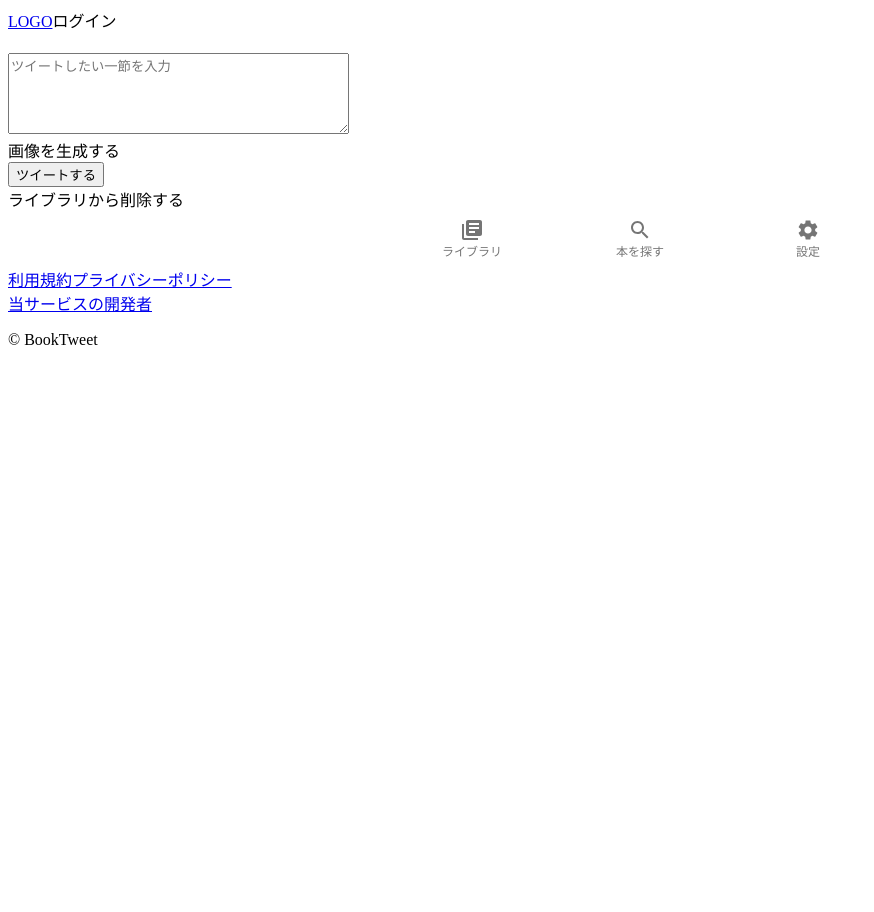
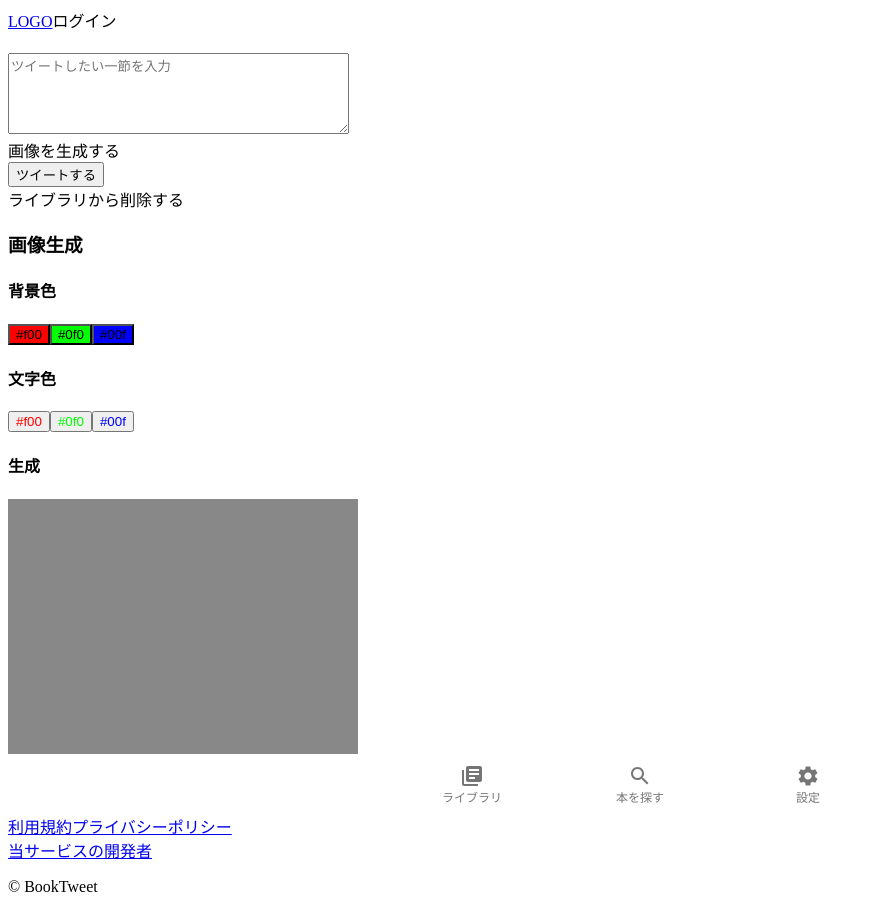
Before and after one commit to welove-t/book-tweet, a Next.js app: page /library/1 in a window 1280 px wide. Shown: the whole page, without its empty margins (0-874 px from the left). Before the commit the page ends 800 px from the top, so only its background shows below. Built offline with nearby package versions, Linux system fonts and the light colour scheme; no server answers.

Commit message:
💄 画像生成UIの構築（canvas導入）

```diff
--- a/package.json
+++ b/package.json
@@ -16,6 +16,7 @@
     "@material-ui/icons": "^4.11.2",
     "@tailwindcss/forms": "^0.3.3",
     "@tailwindcss/line-clamp": "^0.2.1",
+    "canvas": "^2.8.0",
     "date-fns": "^2.22.1",
     "firebase": "^8.7.1",
     "firebase-admin": "^9.11.0",
--- a/pages/library/[id].tsx
+++ b/pages/library/[id].tsx
@@ -19,6 +19,13 @@ const BookDetail = () => {
   const bookId = router.query.id;
   // 本削除時のダイアログ表示ステイト
   const [isOpen, setIsOpen] = useState(false);
+
+  // canvas用
+  const [bgColor, setBgColor] = useState<string>('#888888');
+  const [foColor, setFoColor] = useState<string>('#000000');
+  const [png, setPng] = useState<string | null>(null);
+  const width = 350;
+  const height = 255;
 
   const closeModal = () => {
     setIsOpen(false);
@@ -56,6 +63,27 @@ const BookDetail = () => {
   useEffect(() => {
     getBookData();
   }, []);
+
+  useEffect(() => {
+    const canvasElem = document.createElement('canvas');
+    canvasElem.width = width;
+    canvasElem.height = height;
+
+    const ctx = canvasElem && canvasElem.getContext('2d');
+    if (!canvasElem || !ctx) return;
+
+    // draw
+
+    ctx.clearRect(0, 0, width, height);
+    ctx.fillStyle = bgColor;
+    ctx.fillRect(0, 0, width, height);
+
+    ctx.font = '30px Hiragino Maru Gothic Pro';
+    ctx.fillStyle = foColor;
+    ctx.fillText(bookData.comment, width / 6, height / 2);
+
+    setPng(canvasElem.toDataURL());
+  }, [bgColor, foColor, bookData.comment]);
 
   // 本の削除
   const deleteBook = () => {
@@ -146,6 +174,41 @@ const BookDetail = () => {
             </a>
           </div>
         </form>
+        <div>
+          <h3>画像生成</h3>
+          <h4>背景色</h4>
+          {['#f00', '#0f0', '#00f'].map((color) => (
+            <button
+              key={color}
+              style={{ background: color }}
+              onClick={() => setBgColor(color)}
+            >
+              {color}
+            </button>
+          ))}
+          <h4>文字色</h4>
+          {['#f00', '#0f0', '#00f'].map((color) => (
+            <button
+              key={color}
+              style={{ color }}
+              onClick={() => setFoColor(color)}
+            >
+              {color}
+            </button>
+          ))}
+          <h4>生成</h4>
+          {png && (
+            <div className="text-center">
+              <Image
+                alt="icon"
+                src={png}
+                height={height}
+                width={width}
+                className="rounded-lg"
+              />
+            </div>
+          )}
+        </div>
       </div>
       <Toaster />
       <Transition appear show={isOpen} as={Fragment}>
```
Also changed, not shown: 1 other file (tests, documents, lock files or other folders).
